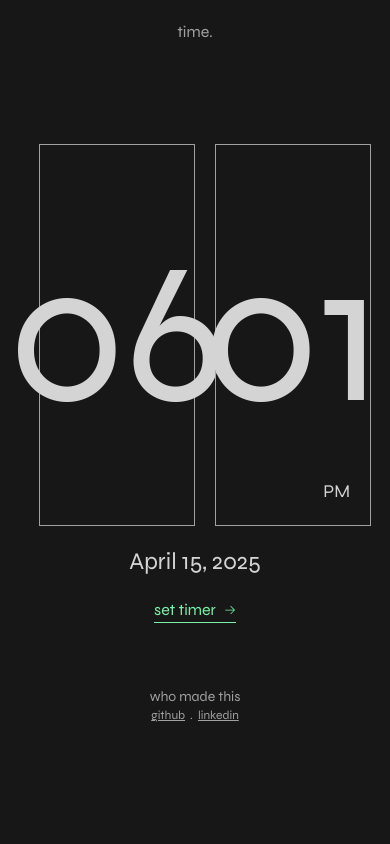
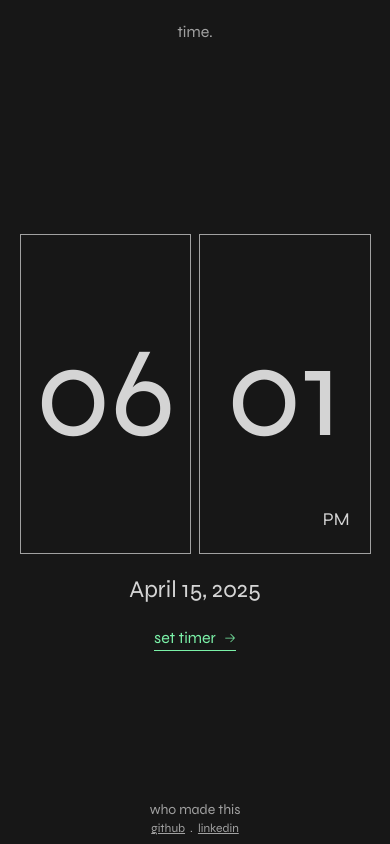
Before and after one commit to limitlez2020/timer-app, a Next.js app: page / in a window 390 px wide. Built offline with nearby package versions, Linux system fonts and the light colour scheme.

Commit message:
Fixed the UI of the home page and made it more responsive for mobile

```diff
--- a/app/components/Footer.js
+++ b/app/components/Footer.js
@@ -2,7 +2,7 @@ import Link from "next/link";
 
 export default function Footer () {
   return (
-    <div className="flex flex-col w-full mb-1 justify-center items-center text-neutral-400 text-sm lowercase">
+    <div className="flex flex-col w-full mb-2 justify-center items-center text-neutral-400 text-sm lowercase">
       Who made this
       {/* Links */}
       <div className="flex flex-row text-xs">
--- a/app/page.js
+++ b/app/page.js
@@ -58,21 +58,21 @@ export default function Home() {
 
 
   return (
-    <div className="flex flex-col w-full h-full min-h-screen bg-neutral-900">
+    <div className="flex flex-col w-full h-screen min-h-screen bg-neutral-900">
       {/* NavBar: */}
       <NavBar/>
 
       {/* Body: */}
-      <div className="flex flex-col w-full h-full mt-25 mb-16 bg-neutral-900 justify-center items-center">
+      <div className="flex flex-col w-full h-full mt-10 bg-neutral-900 justify-center items-center">
         {/* Time: */}
-        <div className="flex justify-between gap-5 w-4/5 text-neutral-300">
+        <div className="flex justify-between gap-2 sm:gap-5 w-9/10 sm:w-4/5 text-neutral-300">
           {/* Hour: */}
-          <div className="flex justify-center items-center w-1/2 py-10 text-[200px] border border-neutral-400">
-            {hour}
+          <div className="flex justify-center items-center w-1/2 h-80 sm:h-96 py-10 text-9xl sm:text-[200px] border border-neutral-400">
+            <p>{hour}</p>
           </div>
           {/* Minute: */}
-          <div className="flex relative justify-center w-1/2 py-10 border border-neutral-400">
-            <p className="text-[200px]">{minute}</p>
+          <div className="flex relative justify-center items-center w-1/2 h-80 sm:h-96 py-10 border border-neutral-400">
+            <p className="text-9xl sm:text-[200px]">{minute}</p>
             <p className="absolute bottom-0 right-0 p-5 text-lg">{ampm}</p>
           </div>
         </div>
```
